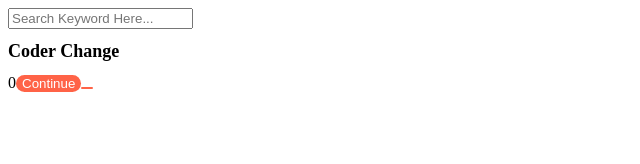
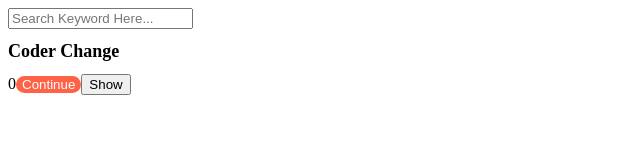
Before and after one commit to leeyounggue/react_begin, a React (Create React App) app: page / in a window 1280 px wide. Shown: the top 164 px of the page, without its empty margins (0-640 px from the left). Built offline with nearby package versions, Linux system fonts and the light colour scheme.

Commit message:
테스트

```diff
--- a/src/App.js
+++ b/src/App.js
@@ -34,7 +34,7 @@ function App() {
         <h1 className={styles.title}>Coder Change</h1>
         <span>{counter}</span>
         <Button text={"Continue"} onClicker={onClick} />
-        <Button onClick={onClick2}>{ showing ? "Hide" : "Show" }</Button>
+        <button onClick={onClick2}>{ showing ? "Hide" : "Show" }</button>
     </div>
     );
 }
```
